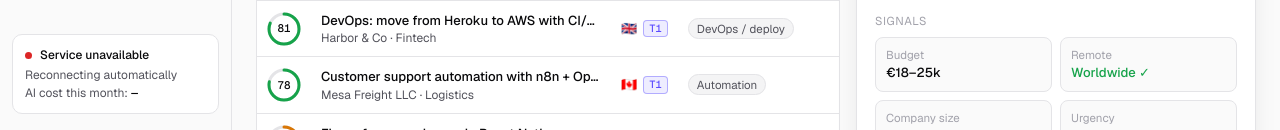
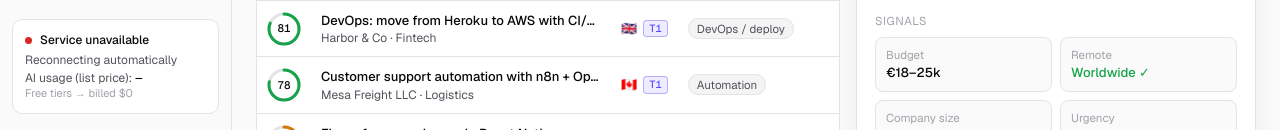
Before and after one commit to AleksaT205/scoutline, a React (Vite) app in the folder apps/web/: page / in a window 1280 px wide. Shown: the part 670-800 px from the top of the page. Built offline with nearby package versions, Linux system fonts and the light colour scheme; no server answers.

Commit message:
Dashboard: jasno označen trošak AI-a po zvaničnim cenama (besplatni nivoi se ne naplaćuju)

```diff
--- a/apps/web/src/components/RouterPage.tsx
+++ b/apps/web/src/components/RouterPage.tsx
@@ -553,7 +553,7 @@ export function RouterPage() {
       </div>
 
       <p className="mt-4 text-[12px] text-faint">
-        Spend is tracked by LiteLLM at list prices. “Saved” compares with a premium model at ${data?.baseline.inputPerM ?? 2.5} / ${data?.baseline.outputPerM ?? 10} per 1M input / output tokens.
+        Spend is calculated by LiteLLM at the providers' list prices — on free tiers (Groq, Gemini free, OpenRouter :free) nothing is actually billed. “Saved” compares with a premium model at ${data?.baseline.inputPerM ?? 2.5} / ${data?.baseline.outputPerM ?? 10} per 1M input / output tokens.
       </p>
 
       <NewClientDialog open={newOpen} onClose={() => setNewOpen(false)} onCreated={load} />
--- a/apps/web/src/components/Sidebar.tsx
+++ b/apps/web/src/components/Sidebar.tsx
@@ -57,7 +57,10 @@ function StatusCard({ status, aiCostUsd }: { status: ApiStatus; aiCostUsd?: numb
       </div>
       <div>{detail}</div>
       <div className="mt-0.5">
-        AI cost this month: <b className="num font-medium text-fg">{formatCost(aiCostUsd)}</b>
+        <span title="Calculated at the providers' list prices. Free tiers (Groq, Gemini free, OpenRouter :free) are not billed — your real bill stays $0.">
+          AI usage (list price): <b className="num font-medium text-fg">{formatCost(aiCostUsd)}</b>
+        </span>
+        <div className="text-[11px] text-faint">Free tiers → billed $0</div>
       </div>
     </div>
   );
```
